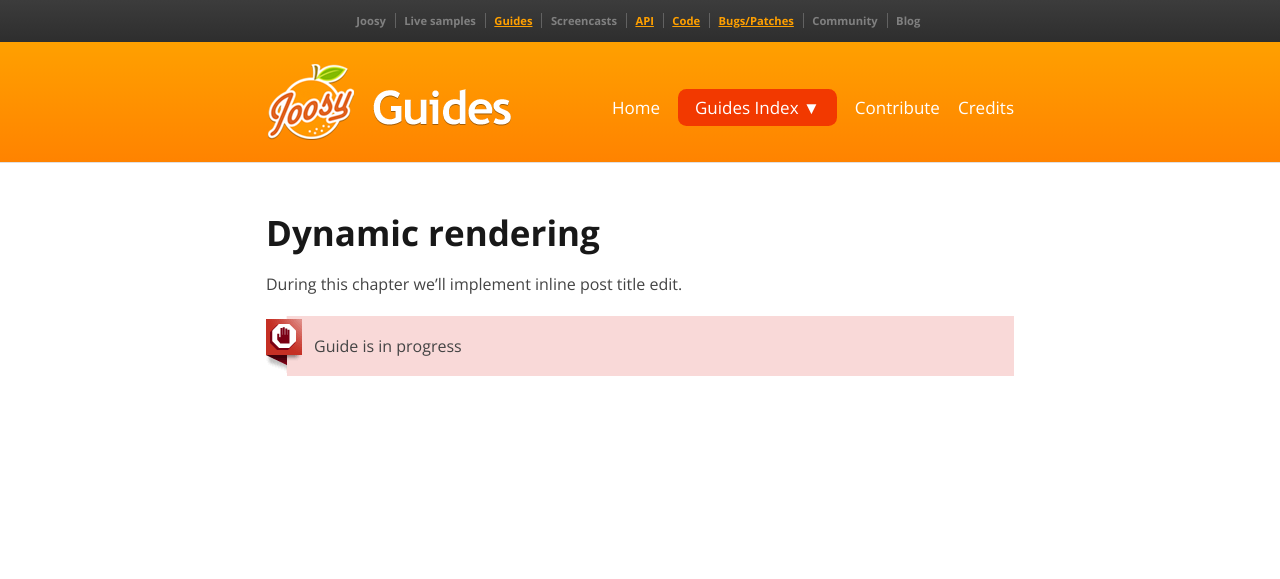
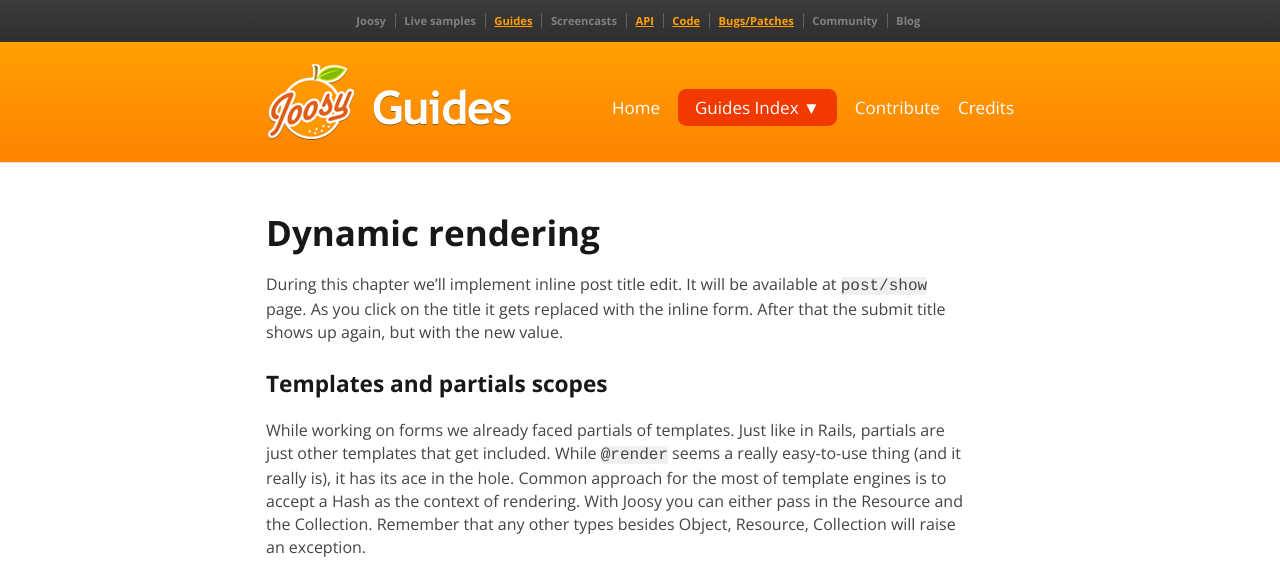
Before and after one commit to joosy/guides, a Jekyll site: the page built from guides/blog/dynamic-rendering.md, in a window 1280 px wide and 1400 px high. Shown: the top 579 px of the window. Built offline with Jekyll 4.4.1, drawn with Linux system fonts in a browser that asks for light colours; comment, search, counter and statistics services are not loaded; some of the changed text lies outside the part shown; grey boxes are pictures that could not be loaded.

Commit message:
Dynamic rendering

```diff
--- a/guides/blog/dynamic-rendering.md
+++ b/guides/blog/dynamic-rendering.md
@@ -3,10 +3,42 @@
 title: "Dynamic rendering"
 ---
 
-During this chapter we'll implement inline post title edit.
+{% assign gist_id = 2827878 %}
 
-<div class="warning">
-  <p>
-    Guide is in progress
-  </p>
-</div>
+During this chapter we'll implement inline post title edit. It will be available at `post/show` page. As you click on the title it gets replaced with the inline form. After that the submit title shows up again, but with the new value.
+
+## Templates and partials scopes
+
+While working on forms we already faced partials of templates. Just like in Rails, partials are just other templates that get included. While `@render` seems a really easy-to-use thing (and it really is), it has its ace in the hole. Common approach for the most of template engines is to accept a Hash as the context of rendering. With Joosy you can either pass in the Resource and the Collection. Remember that any other types besides Object, Resource, Collection will raise an exception.
+
+{% assign gist_file = 'Template Scopes.coffee' %}
+{% include gist.html %}
+
+Note that `@data` variable you use at a page is internally used exactly as a rendering context. So it shares the same rules, you can fill it with Resource or Collection, not only a Hash (like we did everywhere before).
+
+## Dynamic partials
+
+Joosy has the ability to keep partial up-to-date. It's being achieved by using <a href="http://api.joosy.ws/mixins/Joosy/Modules/Events.html">Events</a>. As soon as any of partial scope variables triggers `changed` event, Joosy will rerender exactly this part of page with the same instances. You can use this manually but two typical use cases are Resource and Collection that do trigger `changed` event on each modification.
+
+Open up your `posts/show` template and move the title header into partial.
+
+{% assign gist_file = 'Partial.haml' %}
+{% include gist.html %}
+
+Now let the magic begin! Open up your console being at `/blog/#!/posts/1` page. And call something like `Joosy.Application.page.data.post('title', 'test')`. See? It reloads the partial and the new title appears on the page as soon as you modify resource.
+
+## Inline title editor
+
+We need to modify `post/show` once more to add the hidden form.
+
+{% assign gist_file = 'Form.haml' %}
+{% include gist.html %}
+
+Everything else should be quite familiar if you did read the previous guides. These are the additions to the Posts.ShowPage:
+
+{% assign gist_file = 'Editor.coffee' %}
+{% include gist.html %}
+
+Note the Line 14. As soon as server responds successfully, we modify the resource and it immediately gets updated at DOM.
+
+And now that our inline editor is ready why not copy that to index page? To keep code clean and avoid duplication <a href="/guides/blog/widgets.html">the next chapter</a> will describe the clear way to achieve this using Widgets.
```
Also changed, not shown: index.md (+0 -1 lines).
